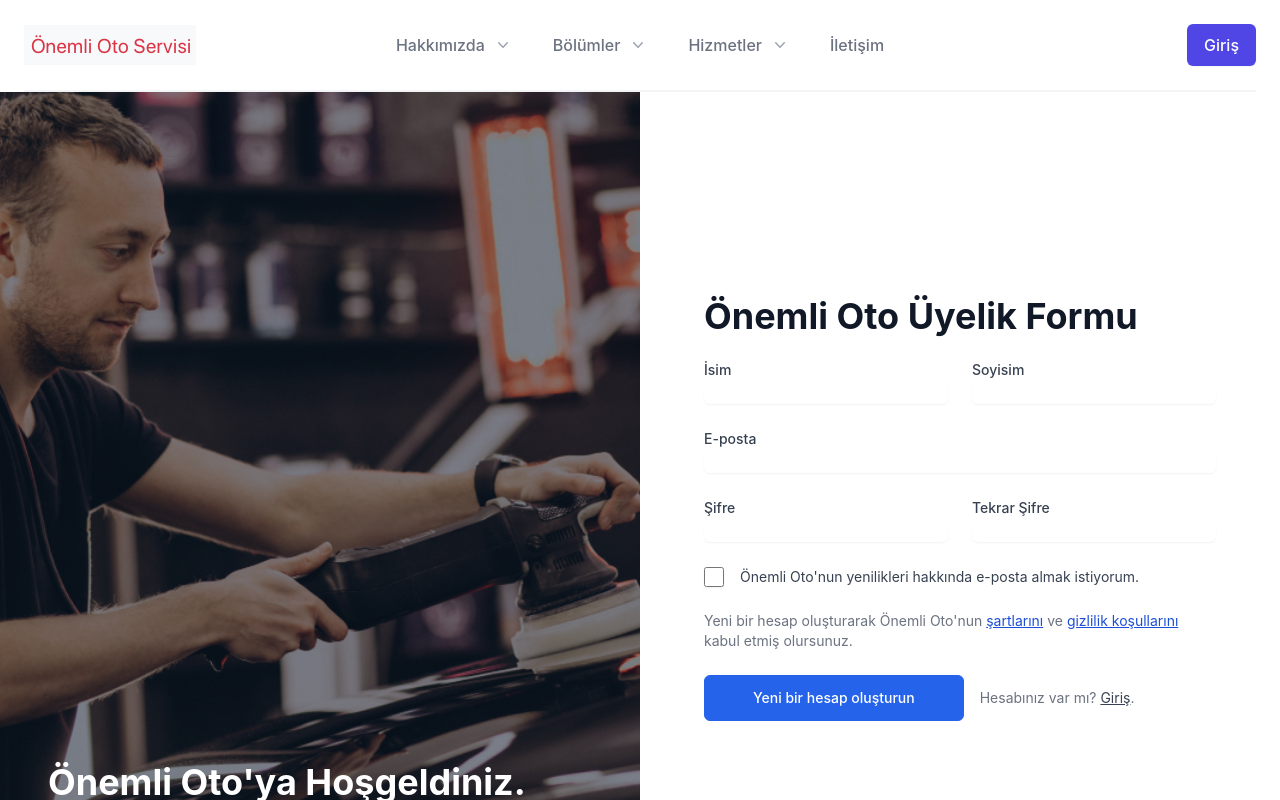
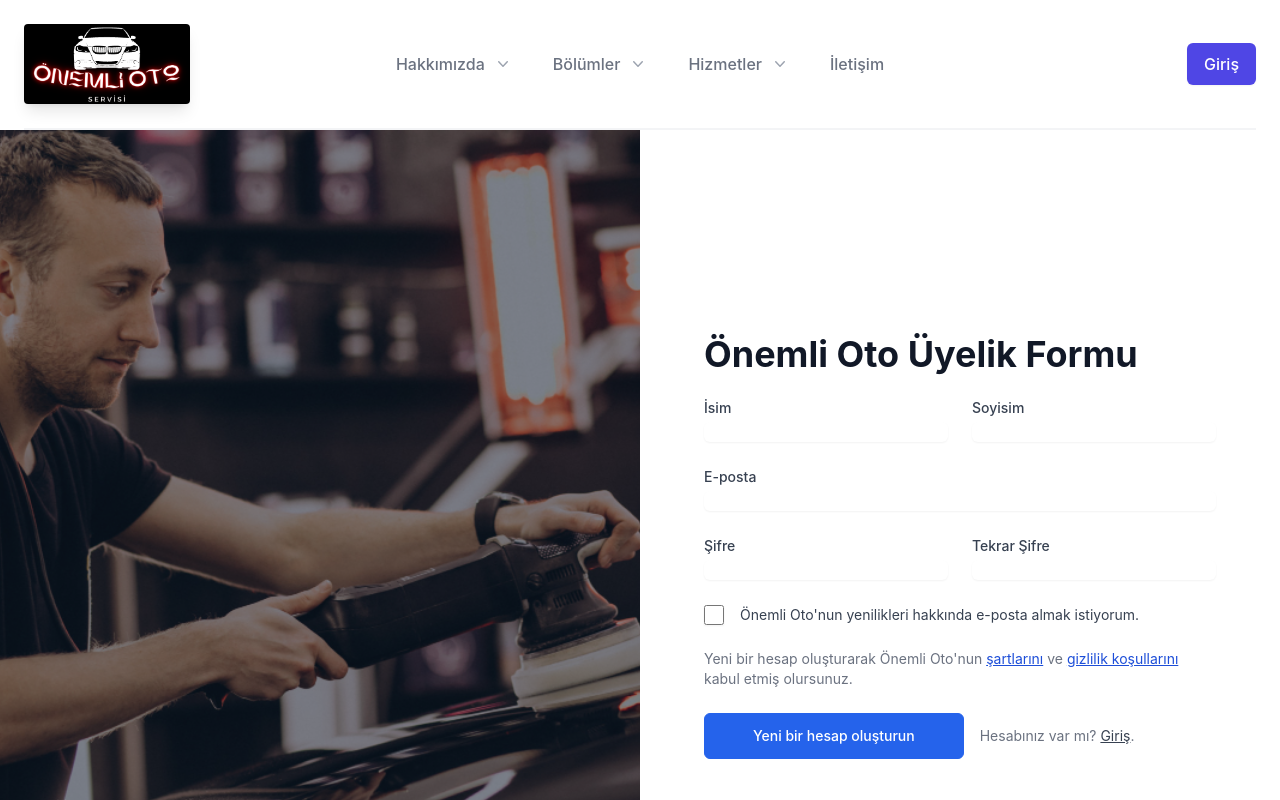
Before and after one commit to GokhanKaraomeroglu/Auto_Service_React, a React (Create React App) app: page /register in a window 1280 px wide. Shown: the top 800 px of the page. Built offline with nearby package versions, Linux system fonts and the light colour scheme.

Commit message:
Logo changed

```diff
--- a/src/components/NavbarTail.js
+++ b/src/components/NavbarTail.js
@@ -107,14 +107,15 @@ function classNames(...classes) {
 
 export default function NavbarTail() {
   return (
+    <div className="sticky" >
     <Popover className="relative bg-white">
       <div className="max-w-7xl mx-auto px-4 sm:px-6">
         <div className="flex justify-between items-center border-b-2 border-gray-100 py-6 md:justify-start md:space-x-10">
-          <div className="flex justify-start lg:w-0 lg:flex-1">
+          <div className="flex justify-start lg:w-auto lg:flex-1">
             <a href="/">
-              <span className="sr-only">Workflow</span>
+              {/* <span className="sr-only">Workflow</span> */}
               <img
-                className="h-8 w-auto sm:h-10"
+                className="h-20 rounded shadow-lg w-auto sm:h-20"
                 src={Logo}
                 alt=""
               />
@@ -448,5 +449,6 @@ export default function NavbarTail() {
         </Popover.Panel>
       </Transition>
     </Popover>
+    </div>
   )
 }
```
Also changed, not shown: src/assets/Logo.png.
